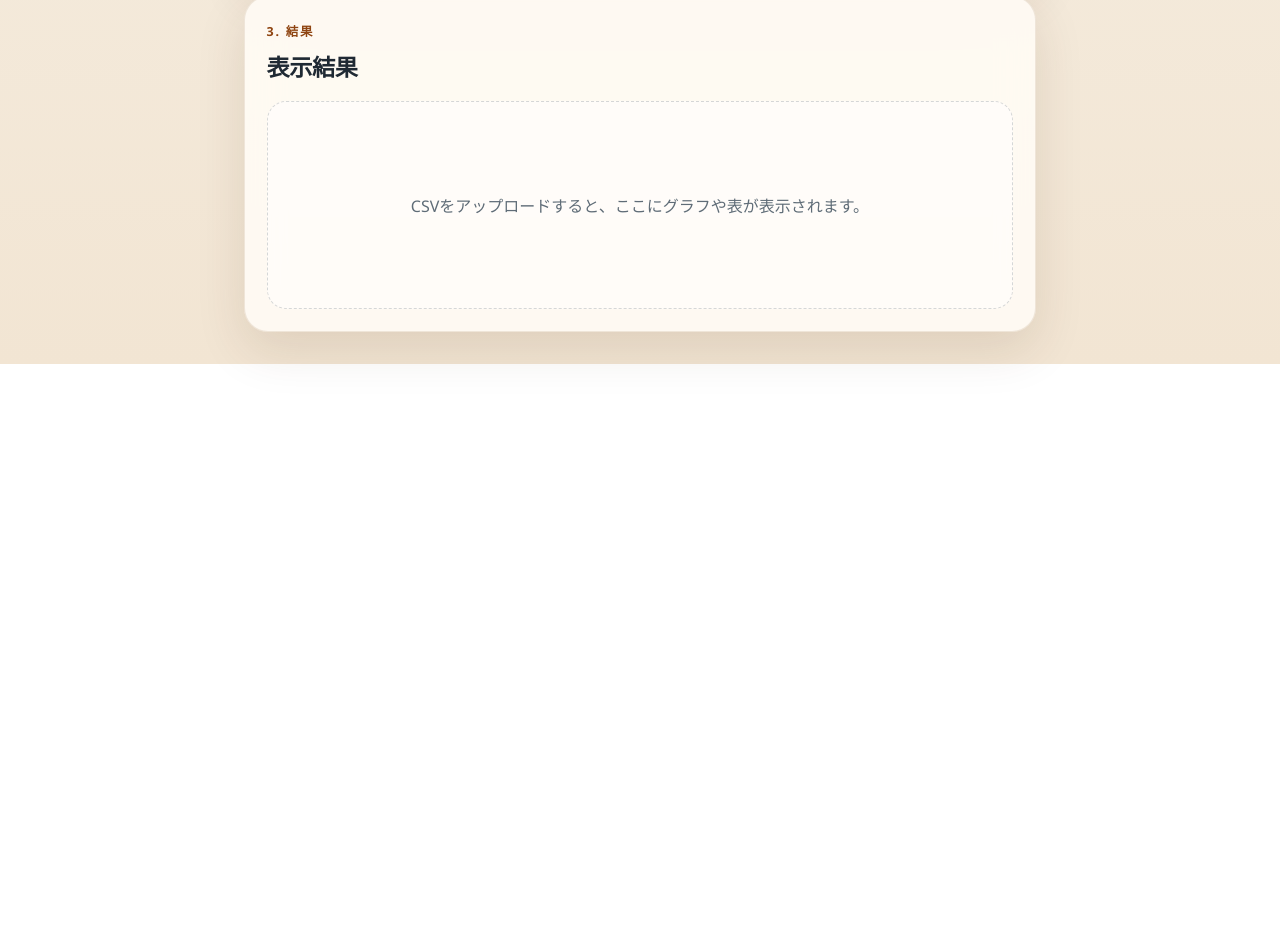
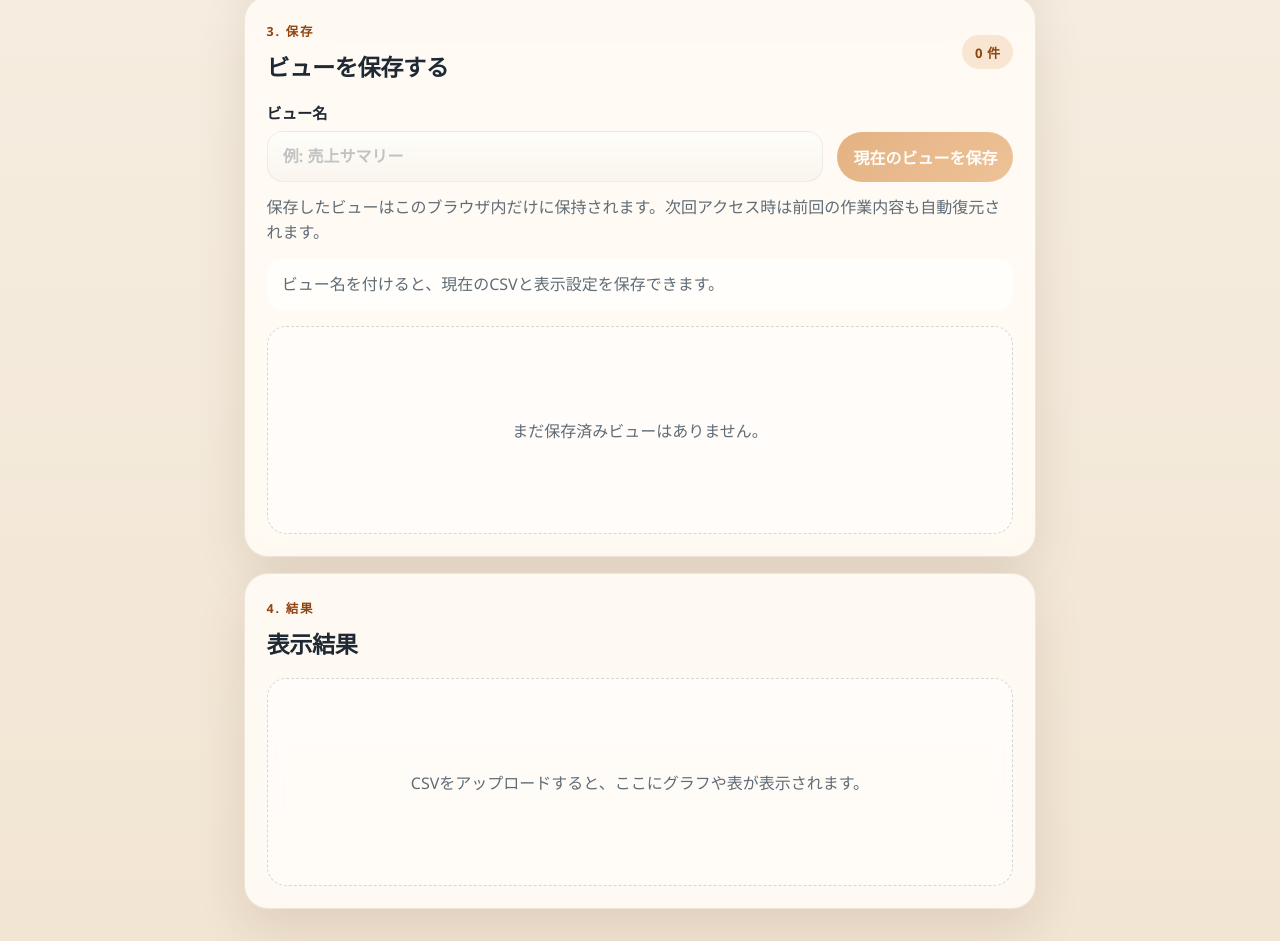
Before and after one commit to flatjug/mini-bi-web, a Next.js app: page / in a window 1280 px wide. Shown: the part 1330-2271 px from the top of the page. Before the commit the page ends 1694 px from the top, so only its background shows below. Built offline with nearby package versions, Linux system fonts and the light colour scheme.

Commit message:
Add local saved views

```diff
--- a/app/globals.css
+++ b/app/globals.css
@@ -307,8 +307,106 @@ select {
   color: var(--text);
 }
 
+.text-input {
+  width: 100%;
+  min-height: 3rem;
+  border: 1px solid rgba(95, 108, 119, 0.18);
+  border-radius: 1rem;
+  padding: 0.85rem 0.95rem;
+  background:
+    linear-gradient(180deg, rgba(255, 255, 255, 0.98), rgba(245, 240, 233, 0.92));
+  color: var(--text);
+}
+
+.text-input::placeholder {
+  color: rgba(95, 108, 119, 0.7);
+}
+
 .control select:disabled {
   opacity: 0.55;
+}
+
+.text-input:disabled {
+  opacity: 0.55;
+}
+
+.save-view-grid {
+  display: grid;
+  gap: 0.9rem;
+}
+
+.primary-action,
+.secondary-action,
+.ghost-action {
+  min-height: 3rem;
+  border-radius: 999px;
+  padding: 0.8rem 1rem;
+  font-weight: 700;
+}
+
+.primary-action {
+  border: none;
+  background: linear-gradient(135deg, var(--accent), #de8b3e);
+  color: white;
+  box-shadow: 0 10px 24px rgba(201, 107, 22, 0.22);
+}
+
+.primary-action:disabled {
+  opacity: 0.5;
+  box-shadow: none;
+}
+
+.secondary-action {
+  border: 1px solid rgba(95, 108, 119, 0.14);
+  background: rgba(255, 255, 255, 0.85);
+  color: var(--text);
+}
+
+.ghost-action {
+  border: 1px solid rgba(180, 35, 24, 0.15);
+  background: rgba(255, 255, 255, 0.5);
+  color: var(--danger);
+}
+
+.saved-view-list {
+  display: grid;
+  gap: 0.85rem;
+  margin-top: 1rem;
+}
+
+.saved-view-card {
+  display: grid;
+  gap: 0.9rem;
+  padding: 1rem;
+  border-radius: 1.2rem;
+  border: 1px solid rgba(143, 69, 18, 0.12);
+  background:
+    linear-gradient(135deg, rgba(255, 255, 255, 0.95), rgba(247, 235, 219, 0.84));
+}
+
+.saved-view-copy {
+  display: grid;
+  gap: 0.22rem;
+}
+
+.saved-view-copy strong {
+  font-size: 1rem;
+}
+
+.saved-view-copy span {
+  color: var(--muted);
+  line-height: 1.45;
+}
+
+.saved-view-actions {
+  display: flex;
+  flex-wrap: wrap;
+  gap: 0.65rem;
+}
+
+.compact-placeholder {
+  min-height: 8rem;
+  margin-top: 1rem;
 }
 
 .placeholder {
@@ -418,4 +516,18 @@ select {
     grid-template-columns: minmax(0, 1.5fr) minmax(16rem, 0.9fr);
     align-items: end;
   }
+
+  .save-view-grid {
+    grid-template-columns: minmax(0, 1fr) auto;
+    align-items: end;
+  }
+
+  .primary-action {
+    min-width: 11rem;
+  }
+
+  .saved-view-card {
+    grid-template-columns: minmax(0, 1fr) auto;
+    align-items: center;
+  }
 }
--- a/app/page.tsx
+++ b/app/page.tsx
@@ -1,7 +1,7 @@
 "use client";
 
 import type { ChangeEvent } from "react";
-import { useState } from "react";
+import { useEffect, useState } from "react";
 import dynamic from "next/dynamic";
 import Papa from "papaparse";
 import {
@@ -35,6 +35,86 @@ const chartOptions: Array<{ label: string; value: ChartType }> = [
   { label: "表", value: "table" },
 ];
 
+type SavedView = {
+  id: string;
+  name: string;
+  fileName: string;
+  rows: CsvRow[];
+  columns: string[];
+  xColumn: string;
+  yColumn: string;
+  aggregation: AggregationType;
+  chartType: ChartType;
+  updatedAt: string;
+};
+
+const SAVED_VIEWS_KEY = "pocket-bi.saved-views";
+const SESSION_VIEW_KEY = "pocket-bi.session-view";
+
+function isSavedView(value: unknown): value is SavedView {
+  if (!value || typeof value !== "object") {
+    return false;
+  }
+
+  const view = value as Partial<SavedView>;
+
+  return (
+    typeof view.id === "string" &&
+    typeof view.name === "string" &&
+    typeof view.fileName === "string" &&
+    Array.isArray(view.rows) &&
+    Array.isArray(view.columns) &&
+    typeof view.xColumn === "string" &&
+    typeof view.yColumn === "string" &&
+    typeof view.aggregation === "string" &&
+    typeof view.chartType === "string" &&
+    typeof view.updatedAt === "string"
+  );
+}
+
+function loadStoredViews(storageKey: string) {
+  if (typeof window === "undefined") {
+    return [] as SavedView[];
+  }
+
+  try {
+    const raw = window.localStorage.getItem(storageKey);
+
+    if (!raw) {
+      return [] as SavedView[];
+    }
+
+    const parsed = JSON.parse(raw) as unknown;
+
+    if (!Array.isArray(parsed)) {
+      return [] as SavedView[];
+    }
+
+    return parsed.filter(isSavedView);
+  } catch {
+    return [] as SavedView[];
+  }
+}
+
+function loadStoredSession() {
+  if (typeof window === "undefined") {
+    return null as SavedView | null;
+  }
+
+  try {
+    const raw = window.localStorage.getItem(SESSION_VIEW_KEY);
+
+    if (!raw) {
+      return null;
+    }
+
+    const parsed = JSON.parse(raw) as unknown;
+    return isSavedView(parsed) ? parsed : null;
+  } catch {
+    return null;
+  }
+}
+
 function getValueLabel(aggregation: AggregationType, yColumn: string) {
   if (aggregation === "count") {
     return "件数";
@@ -56,6 +136,10 @@ export default function HomePage() {
   const [yColumn, setYColumn] = useState("");
   const [aggregation, setAggregation] = useState<AggregationType>("count");
   const [chartType, setChartType] = useState<ChartType>("bar");
+  const [viewName, setViewName] = useState("");
+  const [savedViews, setSavedViews] = useState<SavedView[]>([]);
+  const [saveMessage, setSaveMessage] = useState<string | null>(null);
+  const [isHydrated, setIsHydrated] = useState(false);
 
   const aggregatedData = aggregateData(rows, {
     aggregation,
@@ -66,6 +150,102 @@ export default function HomePage() {
   const isReady = columns.length > 0;
   const chartOptionLabel =
     chartOptions.find((option) => option.value === chartType)?.label ?? chartType;
+
+  useEffect(() => {
+    const nextSavedViews = loadStoredViews(SAVED_VIEWS_KEY);
+    const sessionView = loadStoredSession();
+
+    setSavedViews(nextSavedViews);
+
+    if (sessionView) {
+      setRows(sessionView.rows);
+      setColumns(sessionView.columns);
+      setFileName(sessionView.fileName);
+      setXColumn(sessionView.xColumn);
+      setYColumn(sessionView.yColumn);
+      setAggregation(sessionView.aggregation);
+      setChartType(sessionView.chartType);
+      setParseMessage(`前回の作業内容「${sessionView.name}」を復元しました。`);
+      setViewName(sessionView.name);
+    }
+
+    setIsHydrated(true);
+  }, []);
+
+  useEffect(() => {
+    if (!isHydrated || !isReady || typeof window === "undefined") {
+      return;
+    }
+
+    const sessionView: SavedView = {
+      id: "session",
+      name: viewName.trim() || "前回の作業",
+      fileName,
+      rows,
+      columns,
+      xColumn,
+      yColumn,
+      aggregation,
+      chartType,
+      updatedAt: new Date().toISOString(),
+    };
+
+    window.localStorage.setItem(SESSION_VIEW_KEY, JSON.stringify(sessionView));
+  }, [aggregation, chartType, columns, fileName, isHydrated, isReady, rows, viewName, xColumn, yColumn]);
+
+  useEffect(() => {
+    if (!isHydrated || typeof window === "undefined") {
+      return;
+    }
+
+    window.localStorage.setItem(SAVED_VIEWS_KEY, JSON.stringify(savedViews));
+  }, [isHydrated, savedViews]);
+
+  const applyView = (view: SavedView) => {
+    setRows(view.rows);
+    setColumns(view.columns);
+    setFileName(view.fileName);
+    setXColumn(view.xColumn);
+    setYColumn(view.yColumn);
+    setAggregation(view.aggregation);
+    setChartType(view.chartType);
+    setViewName(view.name);
+    setParseMessage(`保存済みビュー「${view.name}」を読み込みました。`);
+  };
+
+  const handleSaveView = () => {
+    const trimmedName = viewName.trim();
+
+    if (!isReady || !trimmedName) {
+      return;
+    }
+
+    const nextView: SavedView = {
+      id: trimmedName,
+      name: trimmedName,
+      fileName,
+      rows,
+      columns,
+      xColumn,
+      yColumn,
+      aggregation,
+      chartType,
+      updatedAt: new Date().toISOString(),
+    };
+
+    setSavedViews((currentViews) => {
+      const remainingViews = currentViews.filter((view) => view.id !== nextView.id);
+      return [nextView, ...remainingViews].sort((left, right) =>
+        right.updatedAt.localeCompare(left.updatedAt),
+      );
+    });
+    setSaveMessage(`ビュー「${trimmedName}」を保存しました。`);
+  };
+
+  const handleDeleteView = (viewId: string) => {
+    setSavedViews((currentViews) => currentViews.filter((view) => view.id !== viewId));
+    setSaveMessage("保存済みビューを削除しました。");
+  };
 
   const handleFileChange = (event: ChangeEvent<HTMLInputElement>) => {
     const file = event.target.files?.[0];
@@ -102,6 +282,7 @@ export default function HomePage() {
         setYColumn(nextYColumn);
         setAggregation("count");
         setChartType("bar");
+        setSaveMessage(null);
 
         if (results.errors.length > 0) {
           setParseMessage(`一部の行を読み飛ばしました: ${results.errors[0]?.message ?? "不明な解析エラー"}`);
@@ -279,10 +460,85 @@ export default function HomePage() {
       <section className="panel">
         <div className="section-heading">
           <div>
-            <span className="eyebrow">3. 結果</span>
+            <span className="eyebrow">3. 保存</span>
+            <h2>ビューを保存する</h2>
+          </div>
+          <span className="status-chip">{savedViews.length.toLocaleString()} 件</span>
+        </div>
+
+        <div className="save-view-grid">
+          <label className="control">
+            <span>ビュー名</span>
+            <input
+              className="text-input"
+              disabled={!isReady}
+              onChange={(event) => setViewName(event.target.value)}
+              placeholder="例: 売上サマリー"
+              type="text"
+              value={viewName}
+            />
+          </label>
+
+          <button
+            className="primary-action"
+            disabled={!isReady || !viewName.trim()}
+            onClick={handleSaveView}
+            type="button"
+          >
+            現在のビューを保存
+          </button>
+        </div>
+
+        <p className="supporting-text">
+          保存したビューはこのブラウザ内だけに保持されます。次回アクセス時は前回の作業内容も自動復元されます。
+        </p>
+
+        <p className="message">{saveMessage ?? "ビュー名を付けると、現在のCSVと表示設定を保存できます。"}</p>
+
+        {savedViews.length === 0 ? (
+          <div className="placeholder compact-placeholder">
+            <p>まだ保存済みビューはありません。</p>
+          </div>
+        ) : (
+          <div className="saved-view-list">
+            {savedViews.map((view) => (
+              <article className="saved-view-card" key={view.id}>
+                <div className="saved-view-copy">
+                  <strong>{view.name}</strong>
+                  <span>{view.fileName || "ファイル名なし"}</span>
+                  <span>
+                    {view.columns.length.toLocaleString()} カラム ・ {view.rows.length.toLocaleString()} 行
+                  </span>
+                </div>
+                <div className="saved-view-actions">
+                  <button
+                    className="secondary-action"
+                    onClick={() => applyView(view)}
+                    type="button"
+                  >
+                    読み込む
+                  </button>
+                  <button
+                    className="ghost-action"
+                    onClick={() => handleDeleteView(view.id)}
+                    type="button"
+                  >
+                    削除
+                  </button>
+                </div>
+              </article>
+            ))}
+          </div>
+        )}
+      </section>
+
+      <section className="panel">
+        <div className="section-heading">
+          <div>
+            <span className="eyebrow">4. 結果</span>
             <h2>表示結果</h2>
           </div>
-          {isReady ? <span className="status-chip">{chartType.toUpperCase()}</span> : null}
+          {isReady ? <span className="status-chip">{chartOptionLabel}</span> : null}
         </div>
 
         {!isReady ? (
@@ -306,7 +562,7 @@ export default function HomePage() {
               chartType={chartType}
               data={aggregatedData}
               valueLabel={getValueLabel(aggregation, yColumn)}
-              xLabel={xColumn || "Category"}
+              xLabel={xColumn || "カテゴリ"}
             />
           </>
         )}
```
